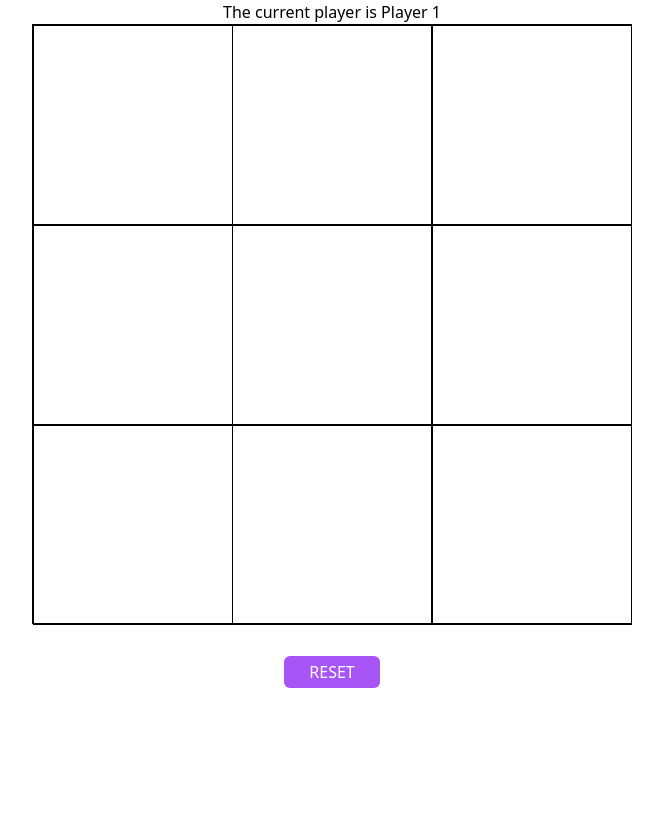
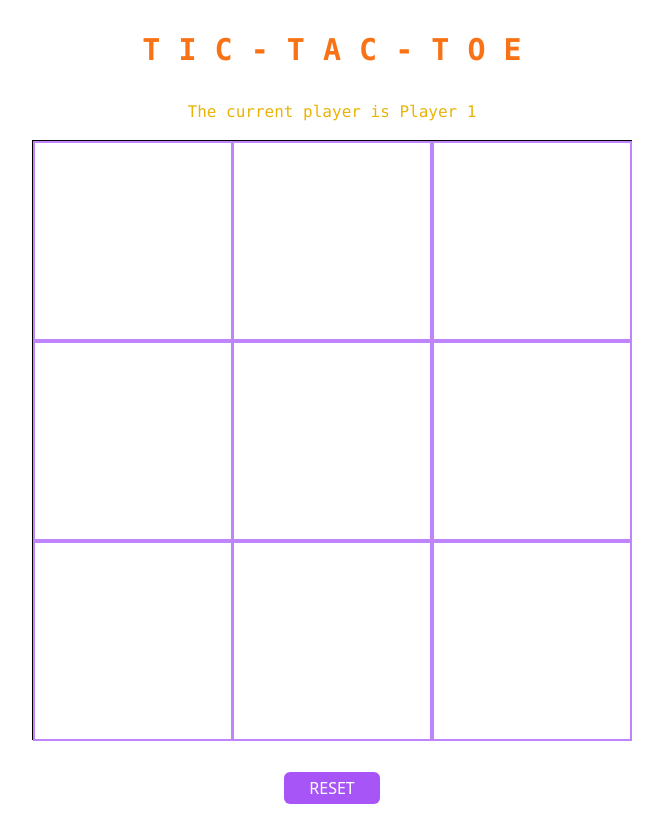
Before and after one commit to NnekNnek/23-03-13-TicTacToe, a website built with Vite: page index.html in a window 1280 px wide. Shown: the whole page, without its empty margins (308-971 px from the left). Before the commit the page ends 800 px from the top, so only its background shows below. Built offline with nearby package versions, Linux system fonts and the light colour scheme.

Commit message:
worked on styles til lunch

```diff
--- a/index.html
+++ b/index.html
@@ -8,7 +8,8 @@
   </head>
   <body>
     <div class="flex flex-col items-center justify-center">
-      <p class="text-center" id="current-player"></p>
+      <h2 class="text-3xl m-8 font-mono text-orange-500 font-extrabold">T I C - T A C - T O E</h2>
+      <p class="text-center mb-4 font-mono text-yellow-500" id="current-player"></p>
       <div
         id="grid-container"
         class="grid grid-cols-3 w-[600px] h-[600px] border border-black"
--- a/src/main.ts
+++ b/src/main.ts
@@ -102,7 +102,7 @@ const gridSize = 3
 const gameGrid = document.getElementById("grid-container");
 
 // 4. GRID STYLING
-const gridCellStyling = ["h-[200px]", "w-[200px]", "border", "border-black"];
+const gridCellStyling = ["h-[200px]", "w-[200px]", "border-2", "border-purple-400"];
 // cell.classList.add("h-[200px]"), ...
 // cell.classList.add("border"), ...
 
@@ -200,7 +200,7 @@ function didIWin(){
 
 // 15. DISPLAY A CONGRATS-MESSAGE
 function displayWinner (){
-    currentPlayerElement.textContent = `CONGRACTS ${players[turn].name}, you've won :)`
+    currentPlayerElement.textContent = `CONGRATS ${players[turn].name}, you've won :)`
 }
 
 
```
Also changed, not shown: src/style.css (+0 -11 lines).
